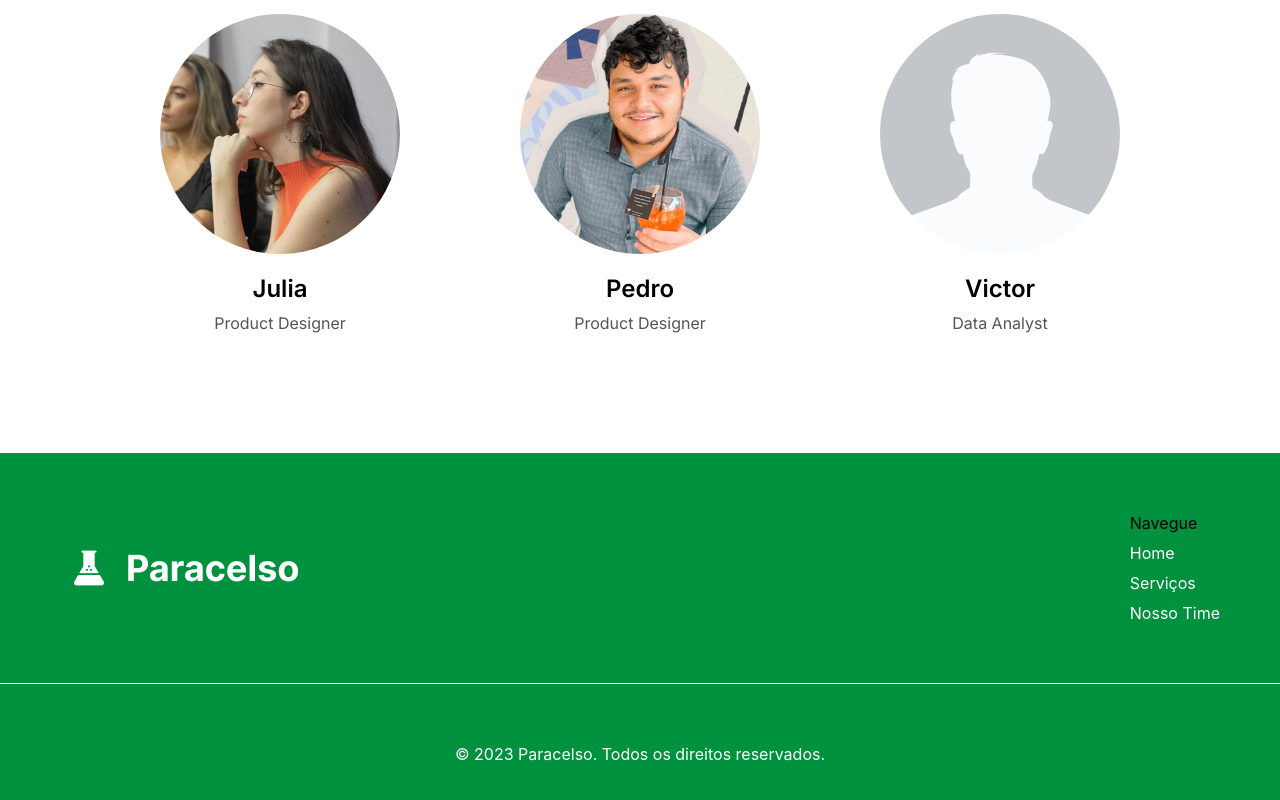
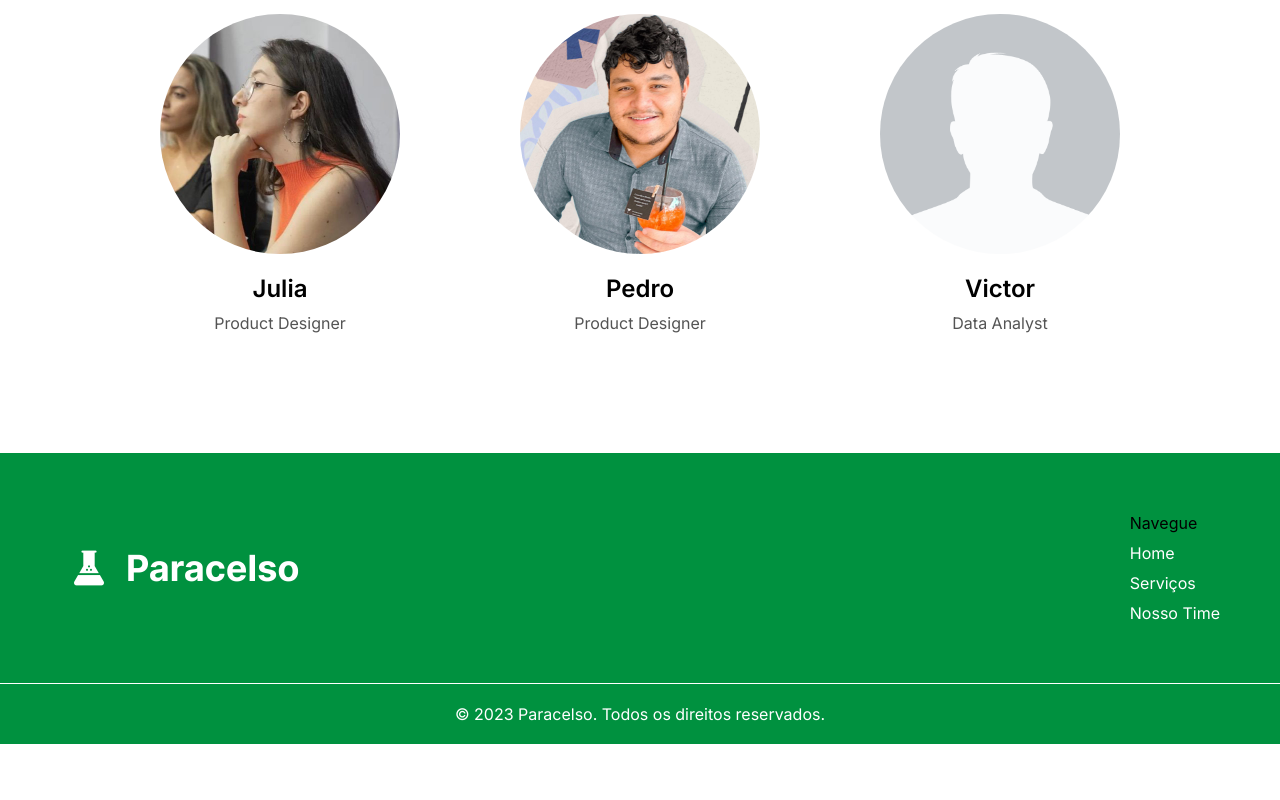
Before and after one commit to oguialmeida/Alchemy-Paracelso, a React (Create React App) app in the folder paracelso/: page / in a window 1280 px wide. Shown: the part 2447-3247 px from the top of the page. After the commit the page ends 3191 px from the top, so only its background shows below. Built offline with nearby package versions, Linux system fonts and the light colour scheme.

Commit message:
Import font no Footer

```diff
--- a/paracelso/src/components/Footer.module.css
+++ b/paracelso/src/components/Footer.module.css
@@ -1,3 +1,5 @@
+@import url('https://fonts.googleapis.com/css2?family=Inter:wght@100;200;300;400;500;600;700;800;900&display=swap');
+
 .Footer {
     background-color: #00913F;
 }
@@ -23,13 +25,15 @@
 
 .Link{
     margin-top: 10px;
+    font-family: Inter;
     text-decoration: none;
     cursor: pointer;
     color: #FFFFFF;
 }
 
 .Center{
-    padding: 60px;
+    padding-top: 20px;
+    padding-bottom: 20px;
     display: flex;
     align-items: center;
     justify-content: center;
@@ -38,4 +42,5 @@
 
 .Direitos{
     color: #FFFFFF;
+    font-family: Inter;
 }
```
